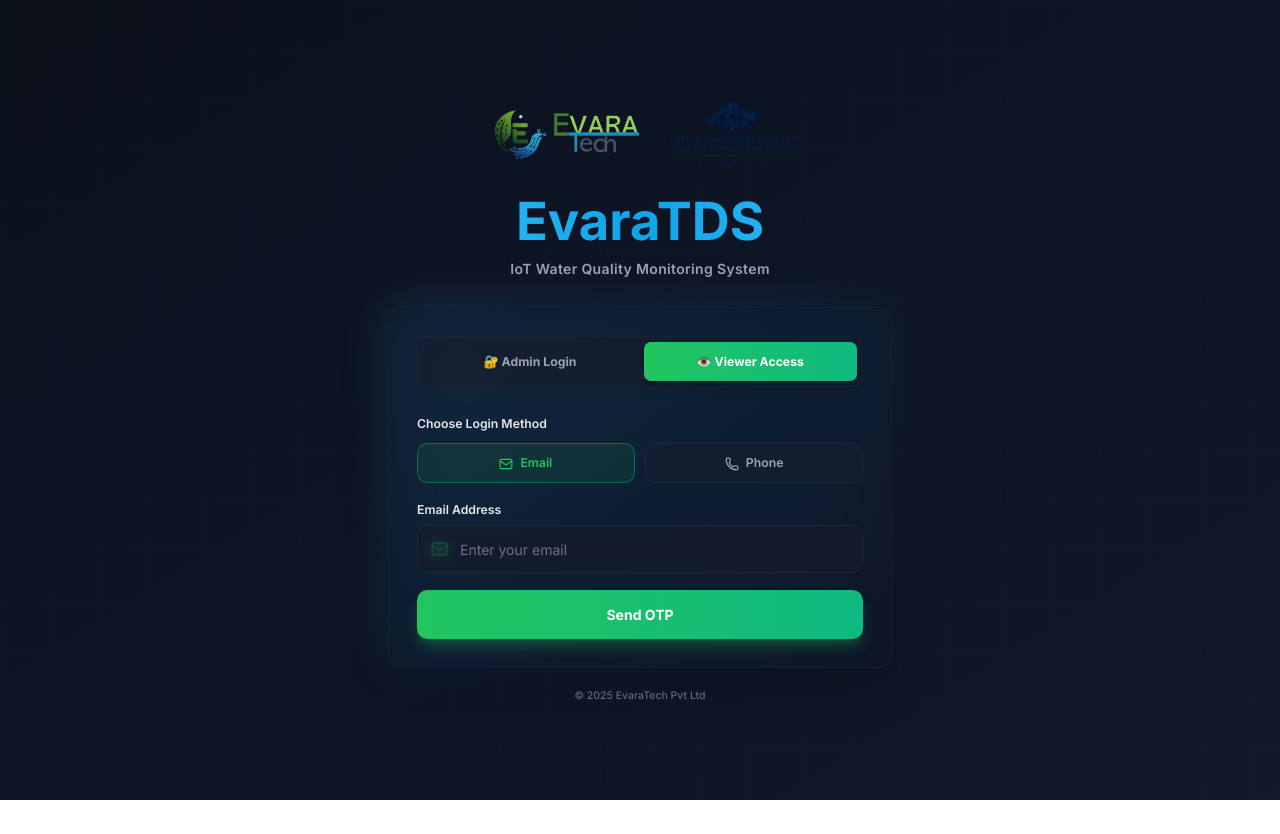
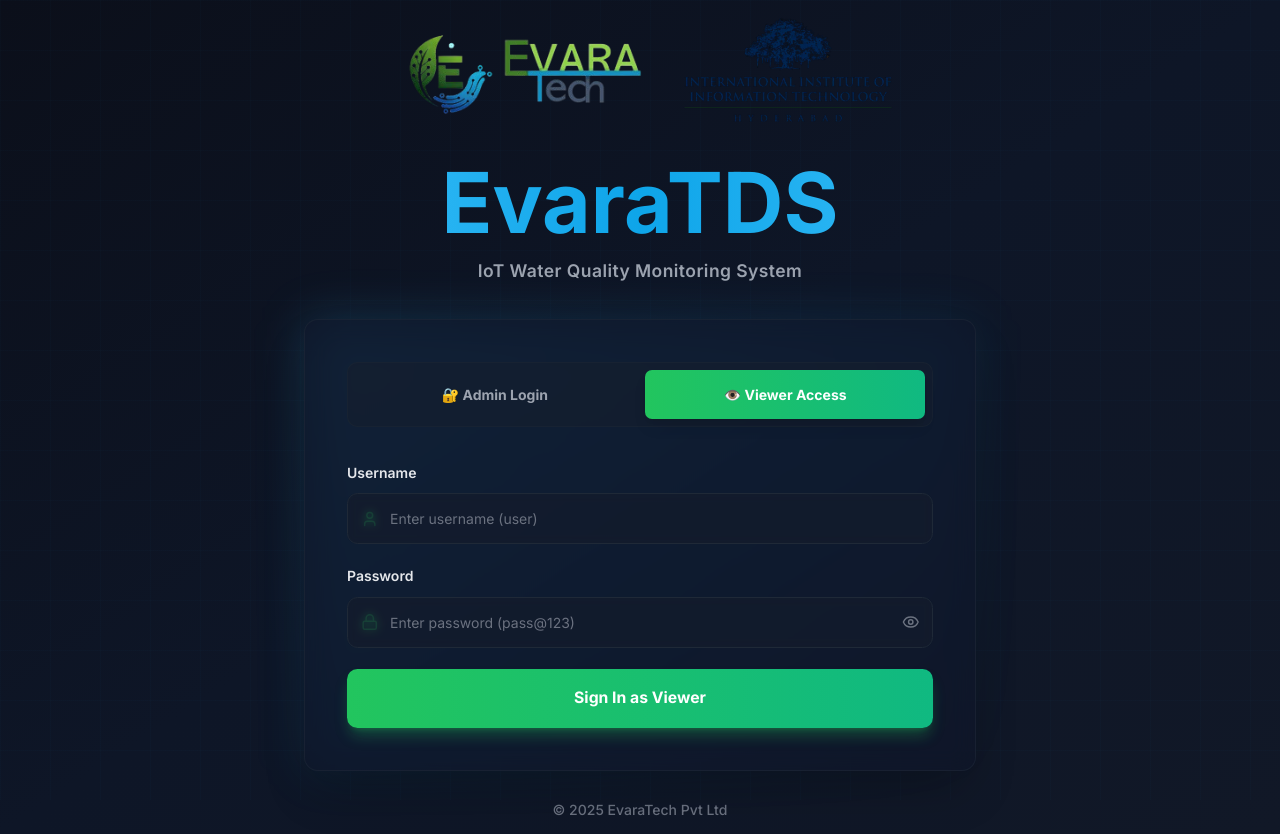
Before and after one commit to aditya08deole/EvaraTDS-Dashboard, a React (Vite) app in the folder frontend/: page /login in a window 1280 px wide. Both pictures are taken after a click on the button "👁️ Viewer Access". Before the commit the page ends 800 px from the top, so only its background shows below. Built offline with nearby package versions, Linux system fonts and the light colour scheme; no server answers; the HTML template or start-up script is replaced by a standard one.

Commit message:
Fix data logging, CSV export, simplify login, enhance UI - 50% larger login card with bigger logos, simplified viewer auth (user/pass@123), improved translucent glassmorphism, working data fetch and CSV download

```diff
--- a/frontend/src/pages/History.tsx
+++ b/frontend/src/pages/History.tsx
@@ -1,26 +1,79 @@
-import React from 'react';
-import { useSensorStore } from '../store/useSensorStore';
+import React, { useEffect, useState } from 'react';
+import { getDashboardData } from '../api';
 import { format } from 'date-fns';
 import { Download } from 'lucide-react';
 
 const History: React.FC = () => {
-  const { history } = useSensorStore();
+  const [history, setHistory] = useState<any[]>([]);
+  const [loading, setLoading] = useState(true);
+
+  useEffect(() => {
+    const fetchData = async () => {
+      const result = await getDashboardData();
+      if (result?.history) {
+        setHistory(result.history);
+      }
+      setLoading(false);
+    };
+    fetchData();
+    const interval = setInterval(fetchData, 10000);
+    return () => clearInterval(interval);
+  }, []);
+
+  const handleExportCSV = () => {
+    if (history.length === 0) return;
+
+    const headers = ['Timestamp', 'TDS (PPM)', 'Temp (°C)', 'Voltage (V)', 'Status'];
+    const rows = history.map(row => [
+      format(new Date(row.created_at), 'yyyy-MM-dd HH:mm:ss'),
+      row.tds.toFixed(0),
+      row.temp.toFixed(1),
+      (row.voltage || 0).toFixed(3),
+      row.tds > 150 ? 'ALERT' : 'OK'
+    ]);
+
+    const csvContent = [
+      headers.join(','),
+      ...rows.map(row => row.join(','))
+    ].join('\n');
+
+    const blob = new Blob([csvContent], { type: 'text/csv' });
+    const url = window.URL.createObjectURL(blob);
+    const a = document.createElement('a');
+    a.href = url;
+    a.download = `evara-tds-logs-${format(new Date(), 'yyyy-MM-dd-HHmmss')}.csv`;
+    a.click();
+    window.URL.revokeObjectURL(url);
+  };
+
   const sortedHistory = [...history].reverse();
 
   return (
     <div className="space-y-6">
       <div className="flex justify-between items-center">
         <h2 className="text-5xl font-black text-[#E5E7EB]">Data Logs</h2>
-        <button className="flex items-center gap-2 px-6 py-3 bg-gradient-to-r from-[#38BDF8] to-[#0EA5E9] hover:from-[#0EA5E9] hover:to-[#38BDF8] text-white rounded-lg text-base font-bold shadow-lg hover:shadow-xl transition-all">
+        <button
+          onClick={handleExportCSV}
+          disabled={history.length === 0}
+          className="flex items-center gap-2 px-6 py-3 bg-gradient-to-r from-[#38BDF8] to-[#0EA5E9] hover:from-[#0EA5E9] hover:to-[#38BDF8] text-white rounded-lg text-base font-bold shadow-lg hover:shadow-xl transition-all disabled:opacity-50 disabled:cursor-not-allowed">
           <Download className="w-5 h-5" />
           Export CSV
         </button>
       </div>
 
-      <div className="glass-card rounded-2xl overflow-hidden">
+      <div className="backdrop-blur-md bg-[#0F172A]/60 border border-[#1F2937]/60 rounded-2xl overflow-hidden shadow-xl">
         <div className="overflow-x-auto">
+          {loading ? (
+            <div className="p-12 text-center">
+              <div className="animate-pulse text-[#38BDF8] text-xl font-bold">Loading data...</div>
+            </div>
+          ) : sortedHistory.length === 0 ? (
+            <div className="p-12 text-center">
+              <div className="text-[#9CA3AF] text-lg">No data available yet. Waiting for sensor readings...</div>
+            </div>
+          ) : (
             <table className="w-full text-left text-[#E5E7EB]">
-            <thead className="bg-[#161E2E] text-[#E5E7EB] uppercase text-base font-bold tracking-wider border-b border-[#1F2937]">
+              <thead className="bg-[#161E2E]/70 text-[#E5E7EB] uppercase text-base font-bold tracking-wider border-b border-[#1F2937]">
                 <tr>
                   <th className="p-5">Timestamp</th>
                   <th className="p-5">TDS (PPM)</th>
@@ -29,18 +82,19 @@
                   <th className="p-5">Status</th>
                 </tr>
               </thead>
-            <tbody className="divide-y divide-[#1F2937]">
+              <tbody className="divide-y divide-[#1F2937]/50">
                 {sortedHistory.map((row, idx) => (
-                <tr key={idx} className="hover:bg-[#161E2E] transition-colors">
+                  <tr key={idx} className="hover:bg-[#161E2E]/40 transition-colors">
                     <td className="p-5 font-mono text-[#9CA3AF] text-base">{format(new Date(row.created_at), 'yyyy-MM-dd HH:mm:ss')}</td>
                     <td className={`p-5 font-bold text-lg ${row.tds > 150 ? 'text-[#EF4444]' : 'text-[#38BDF8]'}`}>{row.tds.toFixed(0)}</td>
                     <td className="p-5 text-[#E5E7EB] text-base">{row.temp.toFixed(1)}</td>
-                  <td className="p-5 text-[#E5E7EB] text-base">{row.voltage.toFixed(3)}</td>
+                    <td className="p-5 text-[#E5E7EB] text-base">{(row.voltage || 0).toFixed(3)}</td>
                     <td className="p-5">{row.tds > 150 ? (<span className="inline-flex items-center px-4 py-1.5 rounded-full text-sm font-bold bg-[#EF4444]/20 text-[#EF4444] border border-[#EF4444]/40">ALERT</span>) : (<span className="inline-flex items-center px-4 py-1.5 rounded-full text-sm font-bold bg-[#22C55E]/20 text-[#22C55E] border border-[#22C55E]/40">OK</span>)}</td>
                   </tr>
                 ))}
               </tbody>
             </table>
+          )}
         </div>
       </div>
     </div>
--- a/frontend/src/pages/Login.tsx
+++ b/frontend/src/pages/Login.tsx
@@ -7,13 +7,12 @@
   const [loginMethod, setLoginMethod] = useState<'admin' | 'viewer'>('admin');
   const [adminUsername, setAdminUsername] = useState('');
   const [adminPassword, setAdminPassword] = useState('');
-  const [viewerContact, setViewerContact] = useState('');
-  const [otp, setOtp] = useState('');
-  const [otpSent, setOtpSent] = useState(false);
+  const [viewerUsername, setViewerUsername] = useState('');
+  const [viewerPassword, setViewerPassword] = useState('');
   const [showPassword, setShowPassword] = useState(false);
+  const [showViewerPassword, setShowViewerPassword] = useState(false);
   const [error, setError] = useState('');
   const [loading, setLoading] = useState(false);
-  const [contactMethod, setContactMethod] = useState<'email' | 'phone'>('email');
   const { login } = useAuthStore();
   const navigate = useNavigate();
 
@@ -33,38 +32,22 @@
     setLoading(false);
   };
 
-  const handleSendOTP = async (e: React.FormEvent) => {
+  const handleViewerSubmit = async (e: React.FormEvent) => {
     e.preventDefault();
     setError('');
     setLoading(true);
 
-    // Simulate OTP sending
-    setTimeout(() => {
-      setOtpSent(true);
-      setLoading(false);
-      setError('');
-      // In production, this would call your backend API to send OTP
-      console.log(`OTP sent to ${viewerContact} via ${contactMethod}`);
-    }, 1500);
-  };
+    // Check credentials: username="user", password="pass@123"
+    if (viewerUsername === 'user' && viewerPassword === 'pass@123') {
+      const success = await login('viewer', 'viewer123');
+      if (success) {
+        navigate('/dashboard');
+      }
+    } else {
+      setError('Invalid viewer credentials. Use username: user, password: pass@123');
+    }
 
-  const handleVerifyOTP = async (e: React.FormEvent) => {
-    e.preventDefault();
-    setError('');
-    setLoading(true);
-
-    // Demo: Accept "123456" as valid OTP, or login as viewer
-    setTimeout(async () => {
-      if (otp === '123456') {
-        const success = await login('viewer', 'viewer123');
-        if (success) {
-          navigate('/dashboard');
-        }
-      } else {
-        setError('Invalid OTP. Try 123456 for demo.');
-        setLoading(false);
-      }
-    }, 1000);
+    setLoading(false);
   };
 
   return (
@@ -73,29 +56,29 @@
       <div className="fixed top-0 left-0 w-[800px] h-[800px] bg-gradient-radial from-[#38BDF8]/10 to-transparent rounded-full blur-3xl -translate-x-1/2 -translate-y-1/2 pointer-events-none" />
       <div className="fixed bottom-0 right-0 w-[800px] h-[800px] bg-gradient-radial from-[#0EA5E9]/8 to-transparent rounded-full blur-3xl translate-x-1/2 translate-y-1/2 pointer-events-none" />
 
-      <div className="w-full max-w-xl relative z-10">
+      <div className="w-full max-w-3xl relative z-10">
         {/* Logo & Title */}
-        <div className="text-center mb-8">
-          <div className="flex justify-center gap-6 mb-8">
-            <img src="/EvaraTech.png" alt="EvaraTech" className="h-20 w-auto object-contain" />
-            <img src="/IIITH.png" alt="IIITH" className="h-20 w-auto object-contain" />
+        <div className="text-center mb-10">
+          <div className="flex justify-center gap-8 mb-10">
+            <img src="/EvaraTech.png" alt="EvaraTech" className="h-32 w-auto object-contain" />
+            <img src="/IIITH.png" alt="IIITH" className="h-32 w-auto object-contain" />
           </div>
-          <h1 className="text-5xl md:text-6xl font-black bg-gradient-to-r from-[#38BDF8] via-[#0EA5E9] to-[#38BDF8] bg-clip-text text-transparent mb-3 leading-tight">
+          <h1 className="text-7xl md:text-8xl font-black bg-gradient-to-r from-[#38BDF8] via-[#0EA5E9] to-[#38BDF8] bg-clip-text text-transparent mb-4 leading-tight">
             EvaraTDS
           </h1>
-          <p className="text-[#9CA3AF] text-base font-semibold tracking-wide">IoT Water Quality Monitoring System</p>
+          <p className="text-[#9CA3AF] text-xl font-semibold tracking-wide">IoT Water Quality Monitoring System</p>
         </div>
 
-        {/* Login Card with Glass Morphism */}
+        {/* Login Card with Glass Morphism - 50% bigger */}
         <div className="relative">
           <div className="absolute inset-0 bg-gradient-to-br from-[#38BDF8]/20 via-[#0EA5E9]/10 to-transparent rounded-2xl blur-xl"></div>
-          <div className="relative backdrop-blur-xl bg-[#0F172A]/40 border border-[#1F2937]/50 rounded-2xl p-8 shadow-2xl">
+          <div className="relative backdrop-blur-md bg-[#0F172A]/60 border border-[#1F2937]/60 rounded-2xl p-12 shadow-2xl">
 
             {/* Tab Selection */}
-            <div className="flex gap-2 mb-8 bg-[#161E2E]/60 p-1.5 rounded-xl border border-[#1F2937]/50">
+            <div className="flex gap-3 mb-10 bg-[#161E2E]/60 p-2 rounded-xl border border-[#1F2937]/50">
               <button
-                onClick={() => { setLoginMethod('admin'); setError(''); setOtpSent(false); }}
-                className={`flex-1 py-3 px-4 rounded-lg font-bold text-sm transition-all ${
+                onClick={() => { setLoginMethod('admin'); setError(''); }}
+                className={`flex-1 py-4 px-6 rounded-lg font-bold text-base transition-all ${
                   loginMethod === 'admin'
                     ? 'bg-gradient-to-r from-[#38BDF8] to-[#0EA5E9] text-white shadow-lg'
                     : 'text-[#9CA3AF] hover:text-[#E5E7EB]'
@@ -104,8 +87,8 @@
                 🔐 Admin Login
               </button>
               <button
-                onClick={() => { setLoginMethod('viewer'); setError(''); setOtpSent(false); }}
-                className={`flex-1 py-3 px-4 rounded-lg font-bold text-sm transition-all ${
+                onClick={() => { setLoginMethod('viewer'); setError(''); }}
+                className={`flex-1 py-4 px-6 rounded-lg font-bold text-base transition-all ${
                   loginMethod === 'viewer'
                     ? 'bg-gradient-to-r from-[#22C55E] to-[#10B981] text-white shadow-lg'
                     : 'text-[#9CA3AF] hover:text-[#E5E7EB]'
@@ -117,16 +100,16 @@
 
             {/* Admin Login Form */}
             {loginMethod === 'admin' && (
-              <form onSubmit={handleAdminSubmit} className="space-y-5">
+              <form onSubmit={handleAdminSubmit} className="space-y-6">
                 <div>
-                  <label className="block text-[#E5E7EB] text-sm font-semibold mb-2">Admin Username</label>
+                  <label className="block text-[#E5E7EB] text-base font-semibold mb-3">Admin Username</label>
                   <div className="relative">
                     <User className="absolute left-4 top-1/2 -translate-y-1/2 w-5 h-5 text-[#38BDF8]" />
                     <input
                       type="text"
                       value={adminUsername}
                       onChange={(e) => setAdminUsername(e.target.value)}
-                      className="w-full bg-[#161E2E]/60 backdrop-blur-sm border border-[#1F2937] text-[#E5E7EB] rounded-xl pl-12 pr-4 py-3.5 focus:ring-2 focus:ring-[#38BDF8] focus:border-transparent outline-none transition placeholder:text-[#6B7280]"
+                      className="w-full bg-[#161E2E]/60 backdrop-blur-sm border border-[#1F2937] text-[#E5E7EB] rounded-xl pl-12 pr-4 py-4 focus:ring-2 focus:ring-[#38BDF8] focus:border-transparent outline-none transition placeholder:text-[#6B7280] text-base"
                       placeholder="Enter admin username"
                       required
                     />
@@ -134,14 +117,14 @@
                 </div>
 
                 <div>
-                  <label className="block text-[#E5E7EB] text-sm font-semibold mb-2">Password</label>
+                  <label className="block text-[#E5E7EB] text-base font-semibold mb-3">Password</label>
                   <div className="relative">
                     <Lock className="absolute left-4 top-1/2 -translate-y-1/2 w-5 h-5 text-[#38BDF8]" />
                     <input
                       type={showPassword ? 'text' : 'password'}
                       value={adminPassword}
                       onChange={(e) => setAdminPassword(e.target.value)}
-                      className="w-full bg-[#161E2E]/60 backdrop-blur-sm border border-[#1F2937] text-[#E5E7EB] rounded-xl pl-12 pr-12 py-3.5 focus:ring-2 focus:ring-[#38BDF8] focus:border-transparent outline-none transition placeholder:text-[#6B7280]"
+                      className="w-full bg-[#161E2E]/60 backdrop-blur-sm border border-[#1F2937] text-[#E5E7EB] rounded-xl pl-12 pr-12 py-4 focus:ring-2 focus:ring-[#38BDF8] focus:border-transparent outline-none transition placeholder:text-[#6B7280] text-base"
                       placeholder="Enter password"
                       required
                     />
@@ -156,7 +139,7 @@
                 </div>
 
                 {error && (
-                  <div className="bg-[#EF4444]/10 border border-[#EF4444]/30 text-[#EF4444] px-4 py-3 rounded-xl text-sm font-medium backdrop-blur-sm">
+                  <div className="bg-[#EF4444]/10 border border-[#EF4444]/30 text-[#EF4444] px-5 py-4 rounded-xl text-base font-medium backdrop-blur-sm">
                     {error}
                   </div>
                 )}
@@ -164,69 +147,55 @@
                 <button
                   type="submit"
                   disabled={loading}
-                  className="w-full bg-gradient-to-r from-[#38BDF8] to-[#0EA5E9] hover:from-[#0EA5E9] hover:to-[#38BDF8] text-white font-bold py-4 rounded-xl transition-all shadow-lg shadow-[#38BDF8]/30 hover:shadow-xl hover:shadow-[#38BDF8]/40 disabled:opacity-50 disabled:cursor-not-allowed"
+                  className="w-full bg-gradient-to-r from-[#38BDF8] to-[#0EA5E9] hover:from-[#0EA5E9] hover:to-[#38BDF8] text-white font-bold py-5 text-lg rounded-xl transition-all shadow-lg shadow-[#38BDF8]/30 hover:shadow-xl hover:shadow-[#38BDF8]/40 disabled:opacity-50 disabled:cursor-not-allowed"
                 >
                   {loading ? 'Signing in...' : 'Sign In as Admin'}
                 </button>
               </form>
             )}
 
-            {/* Viewer OTP Login Form */}
-            {loginMethod === 'viewer' && !otpSent && (
-              <form onSubmit={handleSendOTP} className="space-y-5">
+            {/* Viewer Simple Login Form */}
+            {loginMethod === 'viewer' && (
+              <form onSubmit={handleViewerSubmit} className="space-y-6">
                 <div>
-                  <label className="block text-[#E5E7EB] text-sm font-semibold mb-3">Choose Login Method</label>
-                  <div className="flex gap-3">
-                    <button
-                      type="button"
-                      onClick={() => { setContactMethod('email'); setViewerContact(''); }}
-                      className={`flex-1 py-3 px-4 rounded-xl font-semibold text-sm transition-all border ${
-                        contactMethod === 'email'
-                          ? 'bg-[#22C55E]/10 border-[#22C55E]/40 text-[#22C55E]'
-                          : 'bg-[#161E2E]/60 border-[#1F2937] text-[#9CA3AF] hover:border-[#22C55E]/30'
-                      }`}
-                    >
-                      <Mail className="w-4 h-4 inline mr-2" />
-                      Email
-                    </button>
-                    <button
-                      type="button"
-                      onClick={() => { setContactMethod('phone'); setViewerContact(''); }}
-                      className={`flex-1 py-3 px-4 rounded-xl font-semibold text-sm transition-all border ${
-                        contactMethod === 'phone'
-                          ? 'bg-[#22C55E]/10 border-[#22C55E]/40 text-[#22C55E]'
-                          : 'bg-[#161E2E]/60 border-[#1F2937] text-[#9CA3AF] hover:border-[#22C55E]/30'
-                      }`}
-                    >
-                      <Phone className="w-4 h-4 inline mr-2" />
-                      Phone
-                    </button>
-                  </div>
-                </div>
-
-                <div>
-                  <label className="block text-[#E5E7EB] text-sm font-semibold mb-2">
-                    {contactMethod === 'email' ? 'Email Address' : 'Phone Number'}
-                  </label>
+                  <label className="block text-[#E5E7EB] text-base font-semibold mb-3">Username</label>
                   <div className="relative">
-                    {contactMethod === 'email' ? (
-                      <Mail className="absolute left-4 top-1/2 -translate-y-1/2 w-5 h-5 text-[#22C55E]" />
-                    ) : (
-                      <Phone className="absolute left-4 top-1/2 -translate-y-1/2 w-5 h-5 text-[#22C55E]" />
-                    )}
+                    <User className="absolute left-4 top-1/2 -translate-y-1/2 w-5 h-5 text-[#22C55E]" />
                     <input
-                      type={contactMethod === 'email' ? 'email' : 'tel'}
-                      value={viewerContact}
-                      onChange={(e) => setViewerContact(e.target.value)}
-                      className="w-full bg-[#161E2E]/60 backdrop-blur-sm border border-[#1F2937] text-[#E5E7EB] rounded-xl pl-12 pr-4 py-3.5 focus:ring-2 focus:ring-[#22C55E] focus:border-transparent outline-none transition placeholder:text-[#6B7280]"
-                      placeholder={contactMethod === 'email' ? 'Enter your email' : 'Enter your phone number'}
+                      type="text"
+                      value={viewerUsername}
+                      onChange={(e) => setViewerUsername(e.target.value)}
+                      className="w-full bg-[#161E2E]/60 backdrop-blur-sm border border-[#1F2937] text-[#E5E7EB] rounded-xl pl-12 pr-4 py-4 focus:ring-2 focus:ring-[#22C55E] focus:border-transparent outline-none transition placeholder:text-[#6B7280] text-base"
+                      placeholder="Enter username (user)"
                       required
                     />
                   </div>
                 </div>
 
+                <div>
+                  <label className="block text-[#E5E7EB] text-base font-semibold mb-3">Password</label>
+                  <div className="relative">
+                    <Lock className="absolute left-4 top-1/2 -translate-y-1/2 w-5 h-5 text-[#22C55E]" />
+                    <input
+                      type={showViewerPassword ? 'text' : 'password'}
+                      value={viewerPassword}
+                      onChange={(e) => setViewerPassword(e.target.value)}
+                      className="w-full bg-[#161E2E]/60 backdrop-blur-sm border border-[#1F2937] text-[#E5E7EB] rounded-xl pl-12 pr-12 py-4 focus:ring-2 focus:ring-[#22C55E] focus:border-transparent outline-none transition placeholder:text-[#6B7280] text-base"
+                      placeholder="Enter password (pass@123)"
+                      required
+                    />
+                    <button
+                      type="button"
+                      onClick={() => setShowViewerPassword(!showViewerPassword)}
+                      className="absolute right-4 top-1/2 -translate-y-1/2 text-[#6B7280] hover:text-[#22C55E] transition"
+                    >
+                      {showViewerPassword ? <EyeOff className="w-5 h-5" /> : <Eye className="w-5 h-5" />}
+                    </button>
+                  </div>
+                </div>
+
                 {error && (
-                  <div className="bg-[#EF4444]/10 border border-[#EF4444]/30 text-[#EF4444] px-4 py-3 rounded-xl text-sm font-medium backdrop-blur-sm">
+                  <div className="bg-[#EF4444]/10 border border-[#EF4444]/30 text-[#EF4444] px-5 py-4 rounded-xl text-base font-medium backdrop-blur-sm">
                     {error}
                   </div>
                 )}
@@ -234,57 +203,9 @@
                 <button
                   type="submit"
                   disabled={loading}
-                  className="w-full bg-gradient-to-r from-[#22C55E] to-[#10B981] hover:from-[#10B981] hover:to-[#22C55E] text-white font-bold py-4 rounded-xl transition-all shadow-lg shadow-[#22C55E]/30 hover:shadow-xl hover:shadow-[#22C55E]/40 disabled:opacity-50 disabled:cursor-not-allowed"
+                  className="w-full bg-gradient-to-r from-[#22C55E] to-[#10B981] hover:from-[#10B981] hover:to-[#22C55E] text-white font-bold py-5 text-lg rounded-xl transition-all shadow-lg shadow-[#22C55E]/30 hover:shadow-xl hover:shadow-[#22C55E]/40 disabled:opacity-50 disabled:cursor-not-allowed"
                 >
-                  {loading ? 'Sending OTP...' : 'Send OTP'}
-                </button>
-              </form>
-            )}
-
-            {/* OTP Verification Form */}
-            {loginMethod === 'viewer' && otpSent && (
-              <form onSubmit={handleVerifyOTP} className="space-y-5">
-                <div className="bg-[#22C55E]/10 border border-[#22C55E]/30 text-[#22C55E] px-4 py-3 rounded-xl text-sm font-medium backdrop-blur-sm mb-4">
-                  ✓ OTP sent to {viewerContact}
-                </div>
-
-                <div>
-                  <label className="block text-[#E5E7EB] text-sm font-semibold mb-2">Enter OTP</label>
-                  <div className="relative">
-                    <KeyRound className="absolute left-4 top-1/2 -translate-y-1/2 w-5 h-5 text-[#22C55E]" />
-                    <input
-                      type="text"
-                      value={otp}
-                      onChange={(e) => setOtp(e.target.value.replace(/\D/g, '').slice(0, 6))}
-                      className="w-full bg-[#161E2E]/60 backdrop-blur-sm border border-[#1F2937] text-[#E5E7EB] rounded-xl pl-12 pr-4 py-3.5 focus:ring-2 focus:ring-[#22C55E] focus:border-transparent outline-none transition placeholder:text-[#6B7280] text-center text-2xl tracking-widest font-bold"
-                      placeholder="000000"
-                      maxLength={6}
-                      required
-                    />
-                  </div>
-                  <p className="text-[#6B7280] text-xs mt-2 text-center">Demo OTP: <span className="text-[#22C55E] font-mono">123456</span></p>
-                </div>
-
-                {error && (
-                  <div className="bg-[#EF4444]/10 border border-[#EF4444]/30 text-[#EF4444] px-4 py-3 rounded-xl text-sm font-medium backdrop-blur-sm">
-                    {error}
-                  </div>
-                )}
-
-                <button
-                  type="submit"
-                  disabled={loading}
-                  className="w-full bg-gradient-to-r from-[#22C55E] to-[#10B981] hover:from-[#10B981] hover:to-[#22C55E] text-white font-bold py-4 rounded-xl transition-all shadow-lg shadow-[#22C55E]/30 hover:shadow-xl hover:shadow-[#22C55E]/40 disabled:opacity-50 disabled:cursor-not-allowed"
-                >
-                  {loading ? 'Verifying...' : 'Verify & Login'}
-                </button>
-
-                <button
-                  type="button"
-                  onClick={() => { setOtpSent(false); setOtp(''); setError(''); }}
-                  className="w-full text-[#9CA3AF] hover:text-[#E5E7EB] text-sm font-medium transition"
-                >
-                  ← Back to {contactMethod} entry
+                  {loading ? 'Signing in...' : 'Sign In as Viewer'}
                 </button>
               </form>
             )}
@@ -292,7 +213,7 @@
         </div>
 
         {/* Footer */}
-        <p className="text-center text-[#6B7280] text-xs mt-6 font-medium">
+        <p className="text-center text-[#6B7280] text-base mt-8 font-medium">
           © 2025 EvaraTech Pvt Ltd
         </p>
       </div>
```
Also changed, not shown: frontend/src/index.css (+5 -6 lines). Lines whose indentation alone changed are shown as unchanged.
